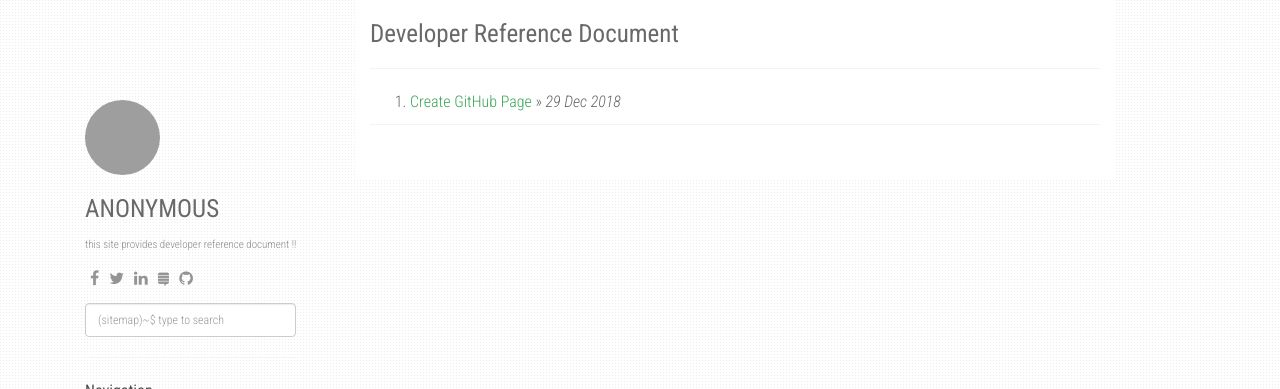
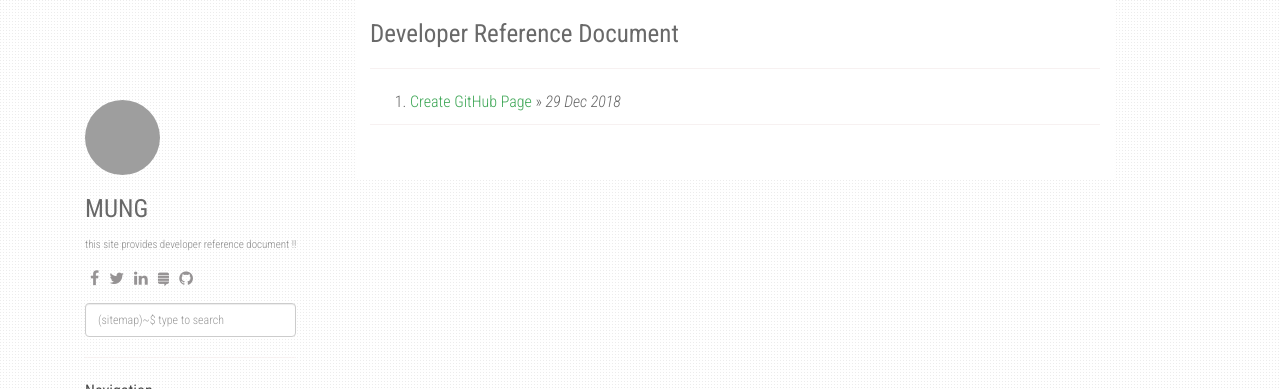
Before and after one commit to dev-docs/document, a Jekyll site: the page built from index.html, in a window 1280 px wide. Shown: the top 389 px of the page. Built offline with Jekyll 4.4.1, drawn with Linux system fonts in a browser that asks for light colours; nearby versions of some CDN libraries; the list of posts is cut into pages by our own code; grey boxes are pictures that could not be loaded.

Commit message:
1111
1111

```diff
--- a/_config.yml
+++ b/_config.yml
@@ -1,6 +1,6 @@
 title: Developer Reference Document
 description: Developer Reference Document
-author: ANONYMOUS
+author: MUNG
 github: https://dev-docs.github.io
 about: this site provides developer reference document !!
 disqus_shortname: stackproblems
```
